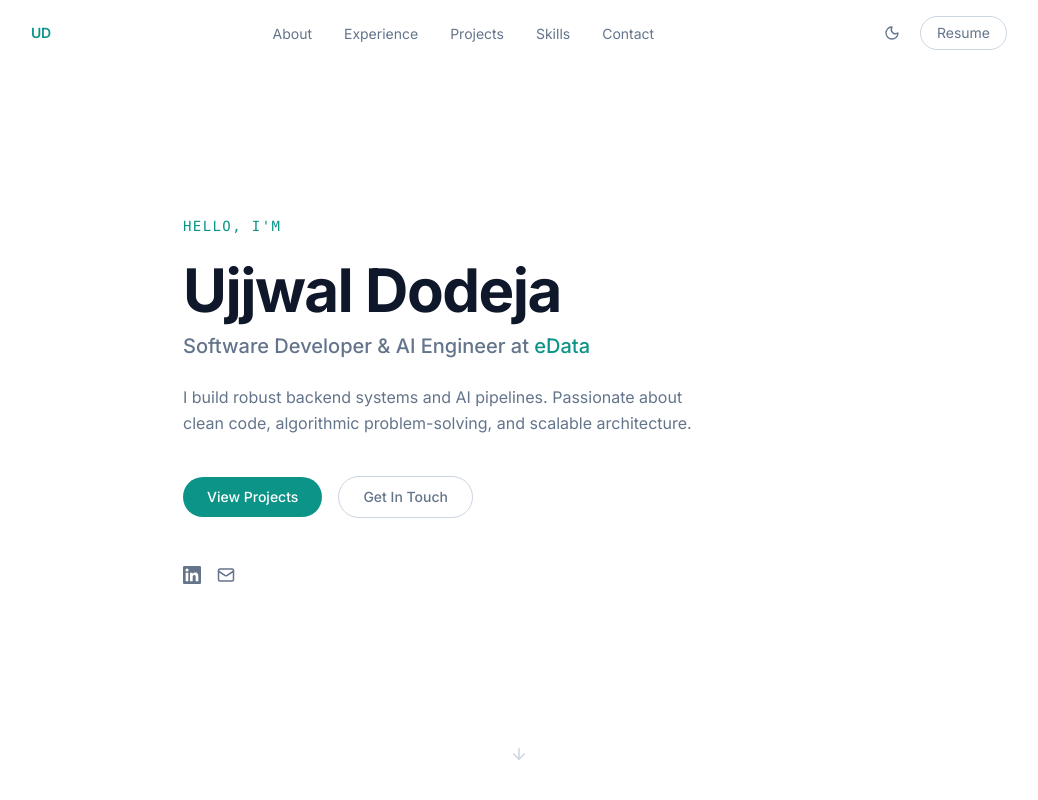
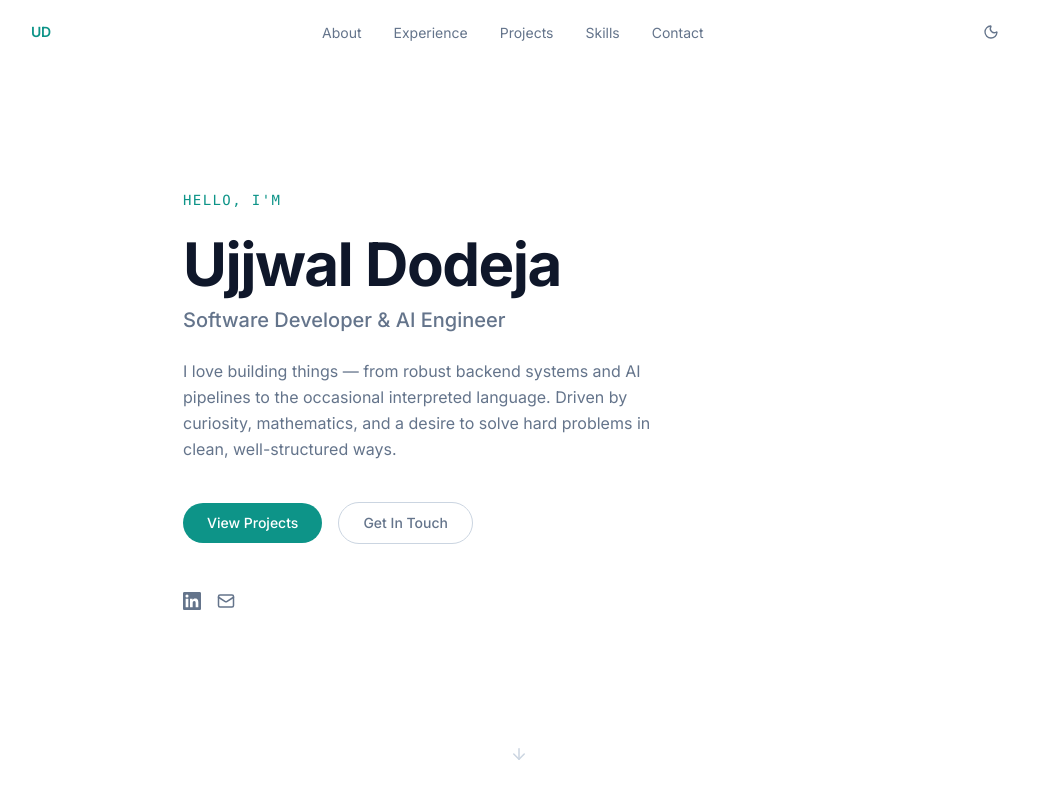
Before and after one commit to ujjwaldodeja/My-Portfolio, a Next.js app: page / in a window 1280 px wide. Shown: the top 800 px of the page, without its empty margins (121-1159 px from the left). Built offline with nearby package versions, Linux system fonts and the light colour scheme.

Commit message:
content: personalise Hero section and remove resume button
Remove eData association from subtitle, rewrite description to reflect
personal interests and curiosity. Remove resume button from desktop
and mobile navbar.

```diff
--- a/src/components/Navbar.tsx
+++ b/src/components/Navbar.tsx
@@ -67,14 +67,6 @@ export default function Navbar() {
               {isDark ? <Sun size={16} /> : <Moon size={16} />}
             </button>
           )}
-          <a
-            href="/Ujjwal_Dodeja_Resume.pdf"
-            target="_blank"
-            rel="noopener noreferrer"
-            className="text-sm border border-[var(--border-strong)] text-[var(--text-muted)] hover:text-[var(--text)] hover:border-[var(--accent)] px-4 py-1.5 rounded-full transition-colors duration-200"
-          >
-            Resume
-          </a>
         </div>
 
         <div className="md:hidden flex items-center gap-2">
@@ -117,16 +109,6 @@ export default function Navbar() {
                   </a>
                 </li>
               ))}
-              <li>
-                <a
-                  href="/Ujjwal_Dodeja_Resume.pdf"
-                  target="_blank"
-                  rel="noopener noreferrer"
-                  className="text-sm text-[var(--accent)]"
-                >
-                  Resume
-                </a>
-              </li>
             </ul>
           </motion.div>
         )}
--- a/src/components/sections/Hero.tsx
+++ b/src/components/sections/Hero.tsx
@@ -40,8 +40,7 @@ export default function Hero() {
           transition={{ duration: 0.5, delay: 0.3 }}
           className="text-xl font-medium text-[var(--text-muted)] mb-6"
         >
-          Software Developer & AI Engineer at{" "}
-          <span className="text-[var(--accent)]">eData</span>
+          Software Developer & AI Engineer
         </motion.h2>
 
         <motion.p
@@ -50,8 +49,9 @@ export default function Hero() {
           transition={{ duration: 0.5, delay: 0.4 }}
           className="text-[var(--text-muted)] leading-relaxed mb-10 max-w-lg"
         >
-          I build robust backend systems and AI pipelines. Passionate about
-          clean code, algorithmic problem-solving, and scalable architecture.
+          I love building things — from robust backend systems and AI pipelines
+          to the occasional interpreted language. Driven by curiosity, mathematics,
+          and a desire to solve hard problems in clean, well-structured ways.
         </motion.p>
 
         <motion.div
```
